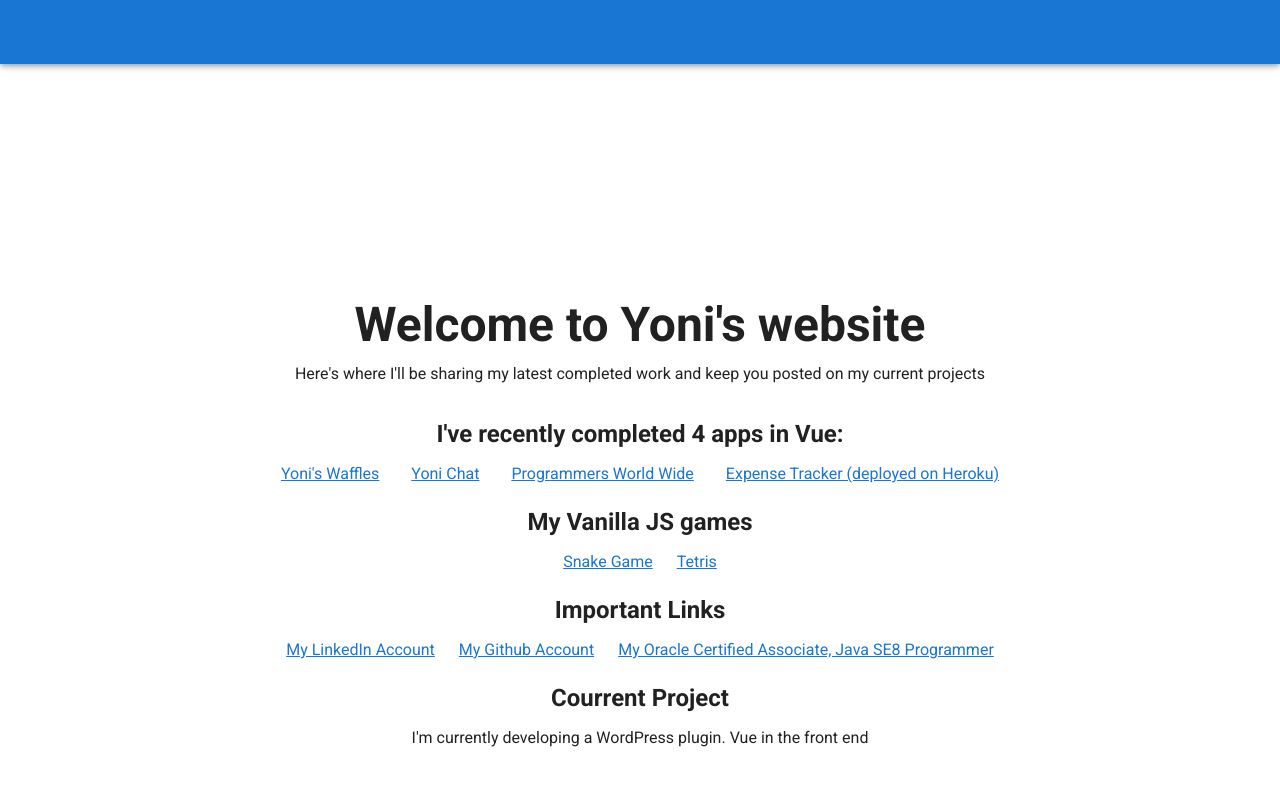
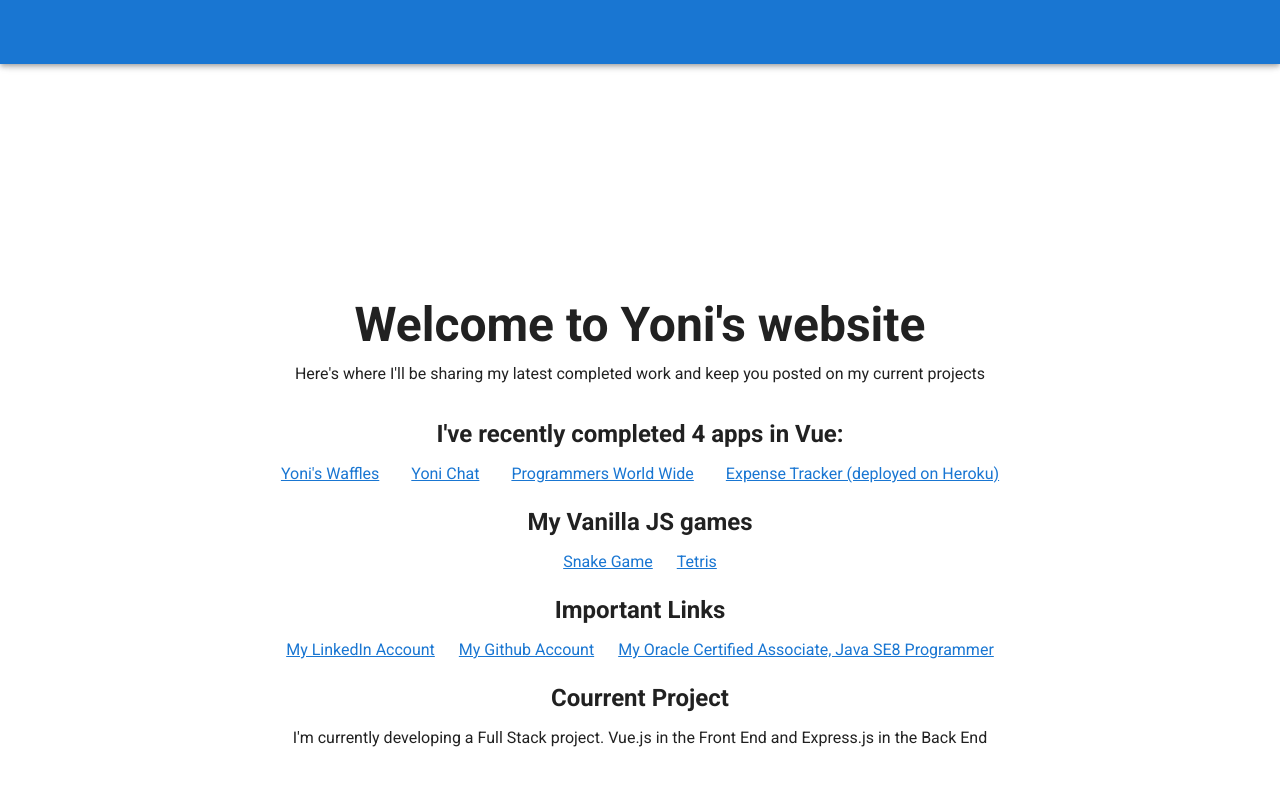
Before and after one commit to jonath23/portfolio, a Vue app: page / in a window 1280 px wide. Shown: the top 786 px of the page. Built offline with nearby package versions, Linux system fonts and the light colour scheme.

Commit message:
fixed bugs

```diff
--- a/src/components/HelloWorld.vue
+++ b/src/components/HelloWorld.vue
@@ -83,7 +83,7 @@
         mb-5
       >
         <h2 class="headline font-weight-bold mb-3">Courrent Project</h2>
-        <p>I'm currently developing a WordPress plugin. Vue in the front end</p>
+        <p>I'm currently developing a Full Stack project. Vue.js in the Front End and Express.js in the Back End</p>
 
         <v-layout justify-center>
           <a
@@ -113,7 +113,7 @@ export default {
       },
       {
         text: 'My Github Account',
-        href: 'https://github.com/jonath23',
+        href: 'https://github.com/yoniwitz',
       }
       ,
       {
```
